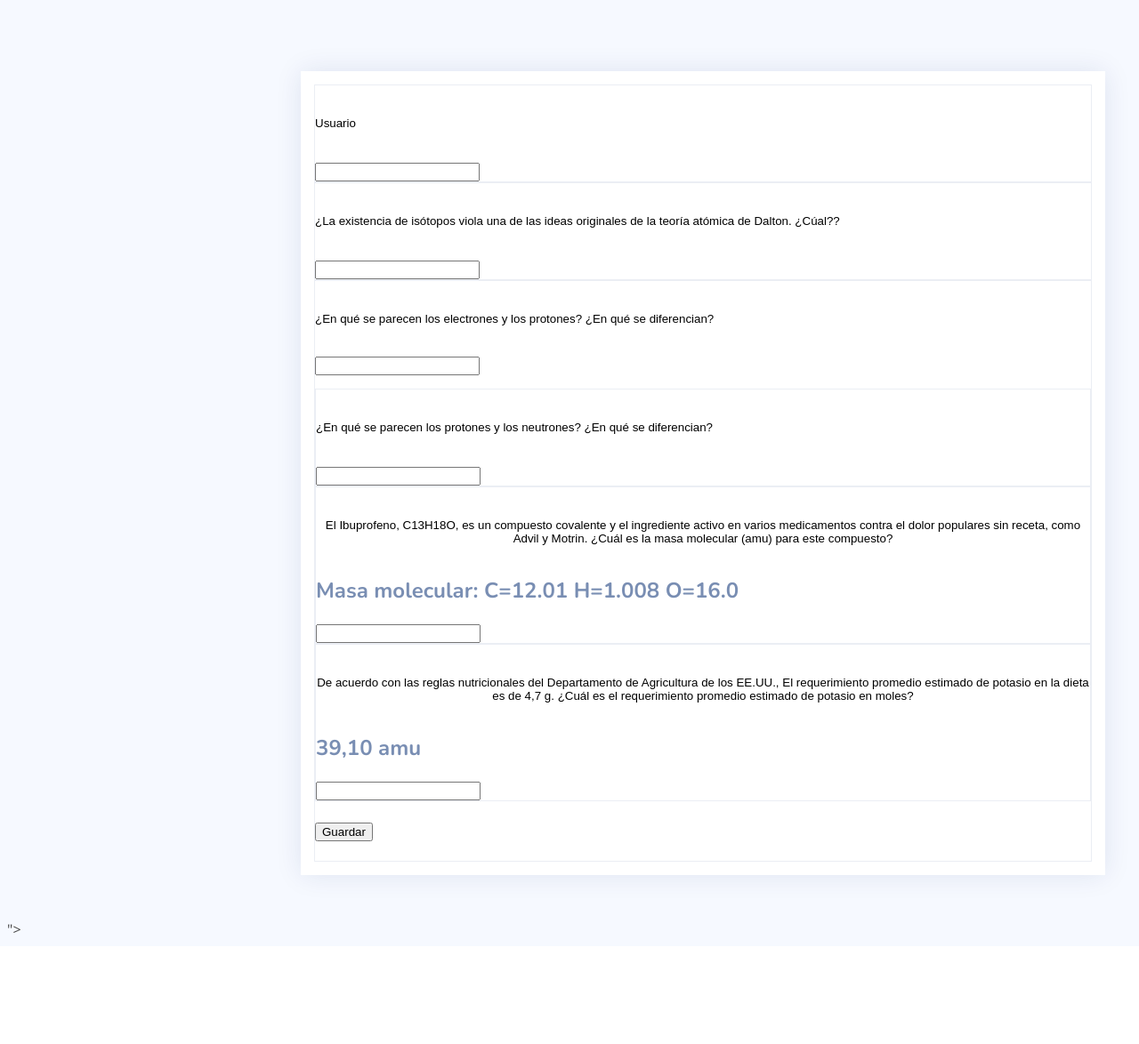
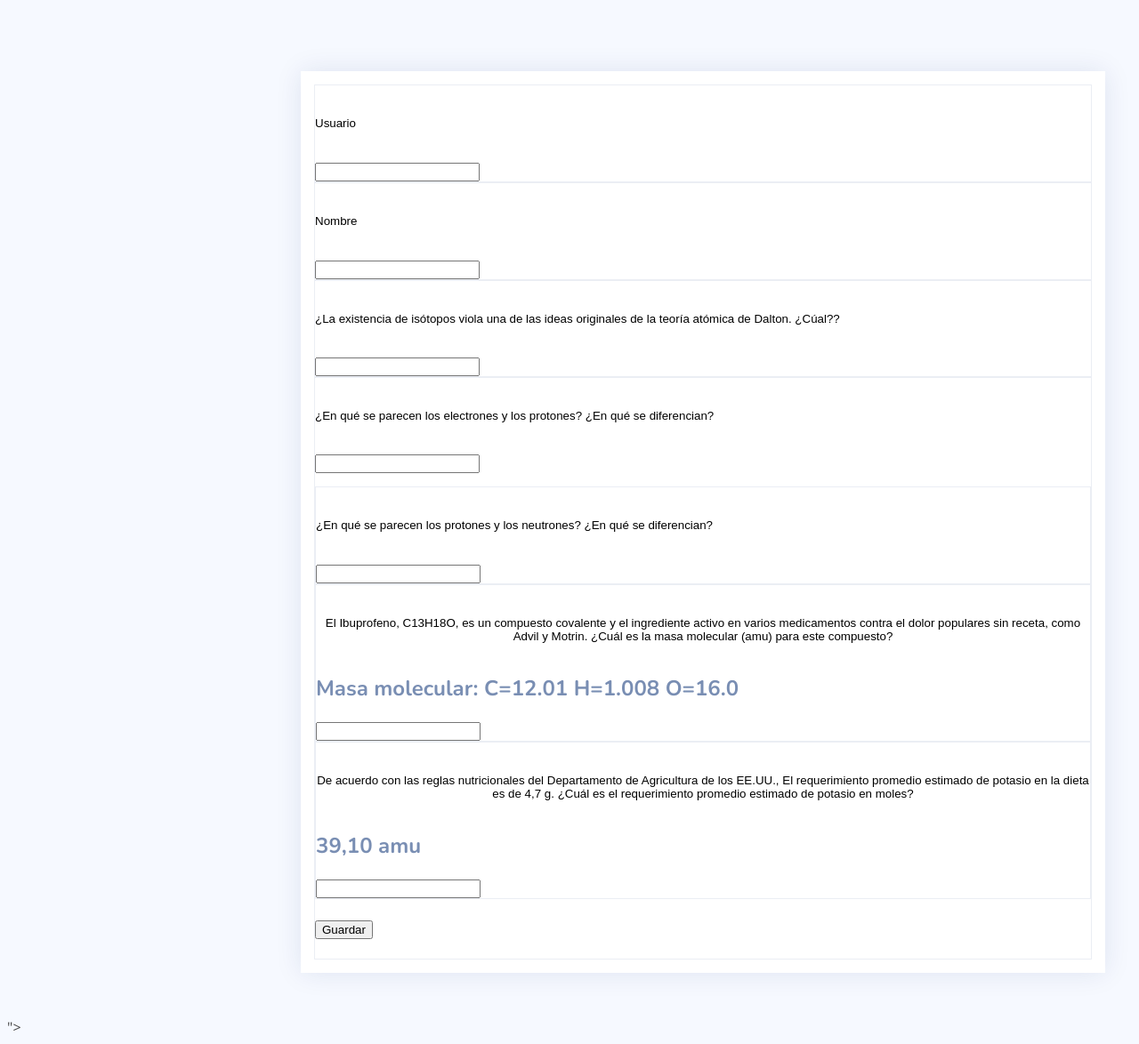
Before and after one commit to asiar123/studyV1.4, a Django app: page /chemistry/ in a window 1280 px wide. Shown: the whole page at 89% size. Before the commit the page ends 1049 px from the top, so only its background shows below. Run offline with Django 3.2, Linux system fonts and the light colour scheme; some libraries are stand-ins or nearby versions.

Commit message:
first commit 5

```diff
--- a/chemistry/forms.py
+++ b/chemistry/forms.py
@@ -9,6 +9,7 @@
 
 		fields = [
 			'usuario_id',
+			'Nombre',
 			'Chemistry1',
 			'Chemistry2',
 			'Chemistry3',
--- a/chemistry/models.py
+++ b/chemistry/models.py
@@ -5,6 +5,7 @@
 
 class Chemistry(models.Model):
 	usuario_id = models.ForeignKey(Persona, null=True, blank=True, on_delete=models.CASCADE)
+	Nombre = models.CharField(max_length=100, null=True)
 	Chemistry1 = models.CharField(max_length=100, null=True)
 	Chemistry2 = models.CharField(max_length=100, null=True)
 	Chemistry3 = models.CharField(max_length=100, null=True)
@@ -16,4 +17,4 @@
 		verbose_name_plural='chemistrys'
 
 	def __str__(self):
-		return '{}'.format(self.usuario_id)
+		return '{}'.format(self.Nombre)
--- a/templates/chemistry/new-chemistry.html
+++ b/templates/chemistry/new-chemistry.html
@@ -38,6 +38,20 @@
                                     <div id="flush-collapseOne" class="accordion-collapse collapse"
                                         aria-labelledby="flush-headingOne" data-bs-parent="#accordionFlushExample">
                                         <input class="form-control" type="text" value="{{ user.username }}">
+                                    </div>
+                                </div>
+
+                                <div class="accordion-item">
+                                    <h2 class="accordion-header" id="flush-headingTwo">
+                                        <button class="accordion-button collapsed" type="button"
+                                            data-bs-toggle="collapse" data-bs-target="#flush-collapseTwo"
+                                            aria-expanded="false" aria-controls="flush-collapseTwo">
+                                            Nombre
+                                        </button>
+                                    </h2>
+                                    <div id="flush-collapseTwo" class="accordion-collapse collapse"
+                                        aria-labelledby="flush-headingTwo" data-bs-parent="#accordionFlushExample">
+                                        <input class="form-control" type="text" name="Nombre">
                                     </div>
                                 </div>
 
```
